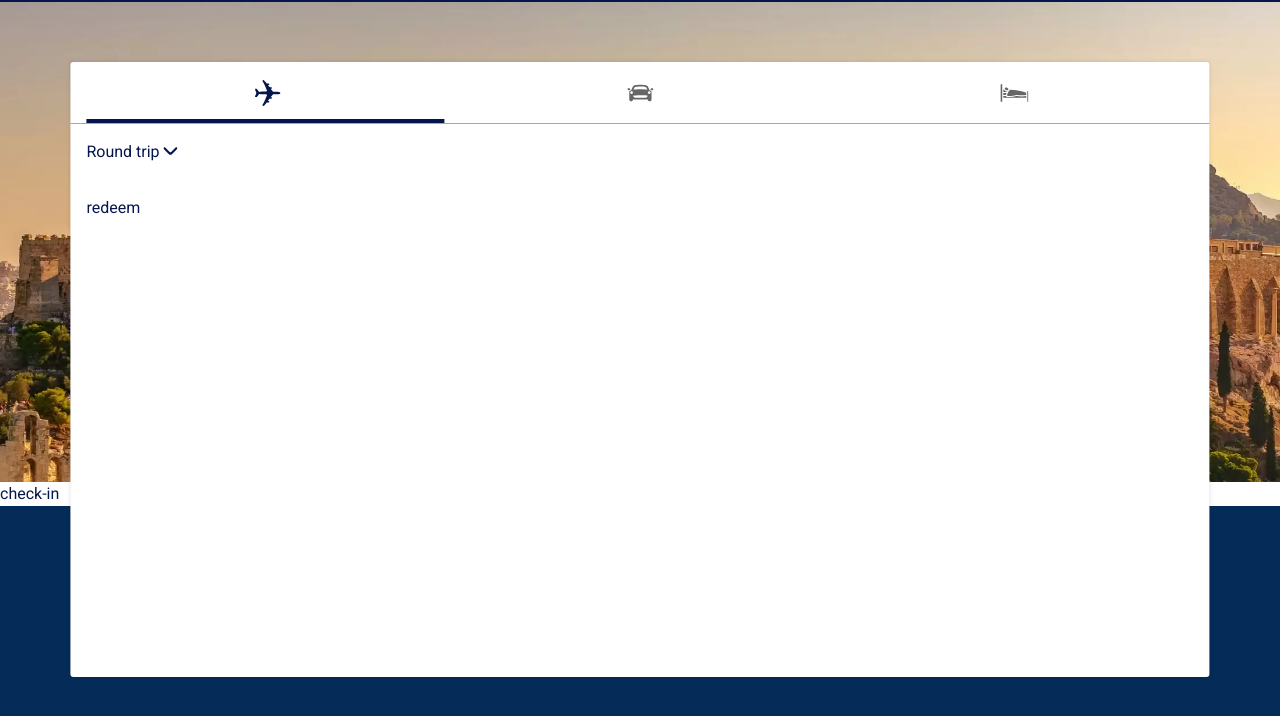
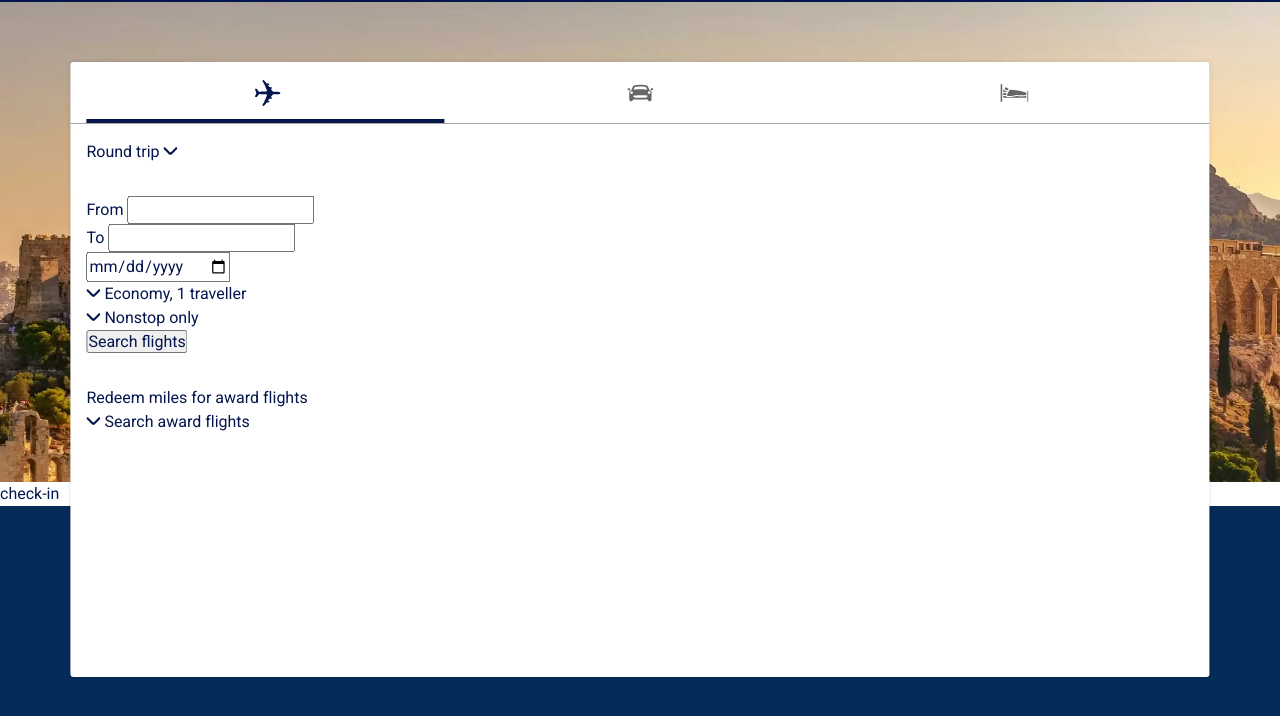
Before and after one commit to SignorPao/html-css-js-14, a plain HTML site: page index.html in a window 1280 px wide. Shown: the part 118-834 px from the top of the page. Drawn offline with Linux system fonts and the light colour scheme.

Commit message:
....banner card form....

```diff
--- a/assets/css/style.css
+++ b/assets/css/style.css
@@ -311,7 +311,7 @@ main {
 }
 
 .banner__card-icons,
-.banner__card-trip,
+.banner__card-options,
 .banner__card-search,
 .banner__card-redeem {
   padding: var(--indent-default);
--- a/index.html
+++ b/index.html
@@ -403,12 +403,41 @@
               <div class="progress"></div>
             </div>
 
+            <!-- Banner card selecable options -->
+            <ul class="banner__card-options">
+              <li>
+                <a href="#!">
+                  Round trip
+                  <svg class="arrow" width="" height="">
+                    <use
+                      xlink:href="/assets/icons/arrow.svg#arrow"
+                      width="100%"
+                      height="100%"
+                    ></use>
+                  </svg>
+                </a>
+              </li>
+            </ul>
+
             <!-- Banner card search form -->
-            <div class="banner__card-search">
-              <ul class="selectable__options">
+            <form class="banner__card-search">
+              <div>
+                <label for="from">From</label>
+                <input type="text" name="from" id="from" />
+              </div>
+
+              <div>
+                <label for="to">To</label>
+                <input type="text" name="to" id="to" />
+              </div>
+
+              <div>
+                <input type="date" name="" id="" />
+              </div>
+
+              <ul class="mobile__options">
                 <li>
                   <a href="#!">
-                    Round trip
                     <svg class="arrow" width="" height="">
                       <use
                         xlink:href="/assets/icons/arrow.svg#arrow"
@@ -416,12 +445,42 @@
                         height="100%"
                       ></use>
                     </svg>
+                    Economy, 1 traveller
+                  </a>
+                </li>
+                <li>
+                  <a href="#!">
+                    <svg class="arrow" width="" height="">
+                      <use
+                        xlink:href="/assets/icons/arrow.svg#arrow"
+                        width="100%"
+                        height="100%"
+                      ></use>
+                    </svg>
+                    Nonstop only
                   </a>
                 </li>
               </ul>
+
+              <div>
+                <input type="button" value="Search flights" />
+              </div>
+            </form>
+
+            <!-- Banner card redeem -->
+            <div class="banner__card-redeem">
+              <p>Redeem miles for award flights</p>
+              <a href="#!">
+                <svg class="arrow" width="" height="">
+                  <use
+                    xlink:href="/assets/icons/arrow.svg#arrow"
+                    width="100%"
+                    height="100%"
+                  ></use>
+                </svg>
+                Search award flights
+              </a>
             </div>
-
-            <div class="banner__card-redeem">redeem</div>
           </article>
         </div>
       </section>
```
